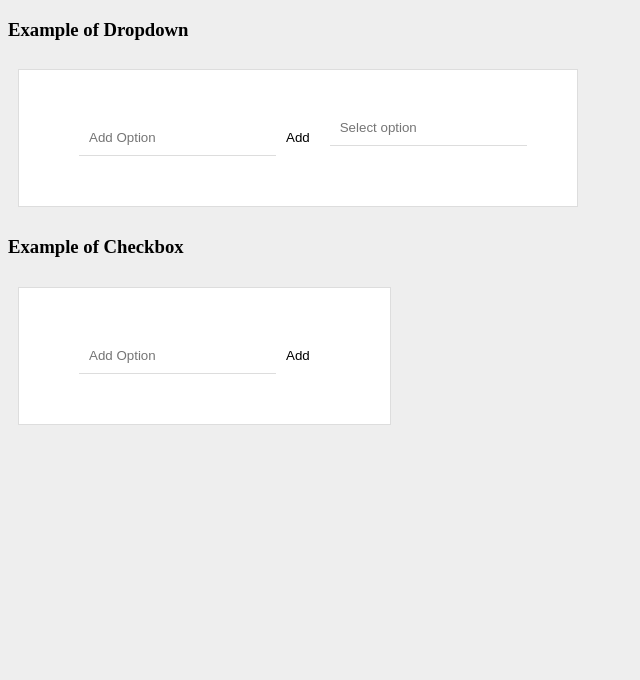
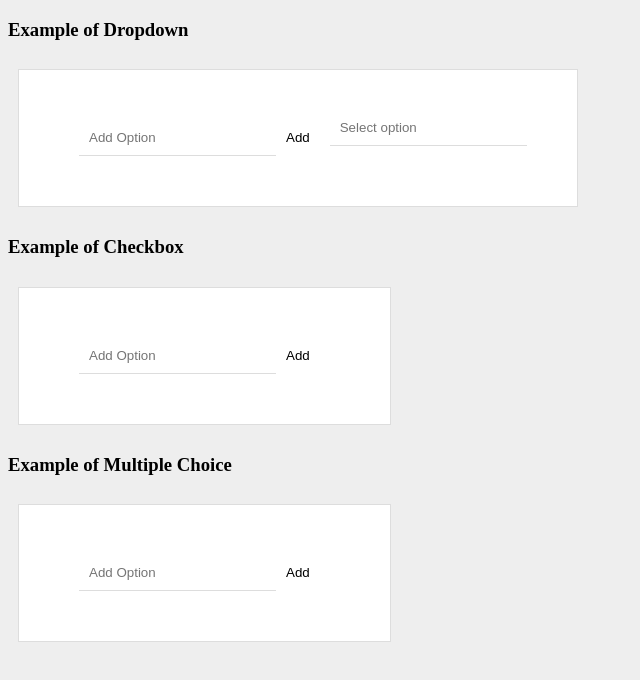
Before and after one commit to gillianlyle/form-controls, a React (Create React App) app: page / in a window 1280 px wide. Shown: the top 680 px of the page, without its empty margins (0-640 px from the left). Built offline with nearby package versions, Linux system fonts and the light colour scheme.

Commit message:
Multiple Choice control

```diff
--- a/src/App.js
+++ b/src/App.js
@@ -1,5 +1,5 @@
 import React from 'react';
-import { Dropdown, Checkbox } from './components/FormFields.jsx';
+import { Dropdown, Checkbox, MultipleChoice } from './components/FormFields.jsx';
 import './App.css';
 
 const App = () => {
@@ -14,6 +14,11 @@ const App = () => {
       <div className="section">
         <Checkbox />
       </div>
+
+      <h3>Example of Multiple Choice</h3>
+      <div className="section">
+        <MultipleChoice />
+      </div>
     </div>
   );
 }
--- a/src/components/FormFields.jsx
+++ b/src/components/FormFields.jsx
@@ -50,6 +50,7 @@ const Dropdown = () => {
     )
 }
 
+
 const Checkbox = () => {
 
     const [value, setValue] = useState('');
@@ -89,8 +90,8 @@ const Checkbox = () => {
             <ul>
                 {options.map((option, index) => (
                     <li key={index}>
-                        <input type="checkbox" id={index} />
-                        <label htmlFor={index}>{option}</label>
+                        <input type="checkbox" id={option} />
+                        <label htmlFor={option}>{option}</label>
                     </li>
                 ))}
 
@@ -100,5 +101,51 @@ const Checkbox = () => {
     )
 }
 
+const MultipleChoice = () => {
 
-export {Dropdown, Checkbox};
+    const [value, setValue] = useState('');
+    const [options, setOptions] = useState([]);
+
+    const handleChange = event => {setValue(event.target.value); event.preventDefault()};
+    const handleAdd = event => {setOptions([...options, value])}
+    const handleDelete = (option, index) => {
+        // Create a new array of all the options except the option we want to delete
+        const updatedList = options.filter((_, index) => index !== option);
+        setOptions(updatedList);
+    };
+
+    return (
+        <>
+        <div className="left">
+            <ul>
+                <li>
+                    <input name="addOption" type="text" value={value.addOption} onChange={handleChange} placeholder="Add Option" />
+                    <button type="button" onClick={handleAdd}>Add</button>
+                </li>
+
+                {options.map((option, index) => (
+                    <li key={index}>
+                        <i className="material-icons">radio_button_unchecked</i>
+                        <input value={option} />
+                        <button onClick={() => handleDelete(index)}><i className="material-icons">close</i></button>
+                    </li>
+                ))}
+            </ul>
+        </div>
+
+        <div>
+            <ul>
+                {options.map((option, index) => (
+                    <li key={index}>
+                        <input type="radio" id={option} />
+                        <label htmlFor={option}>{option}</label>
+                    </li>
+                ))}
+            </ul>
+        </div>
+        </>
+    )
+}
+
+
+export {Dropdown, Checkbox, MultipleChoice};
```
